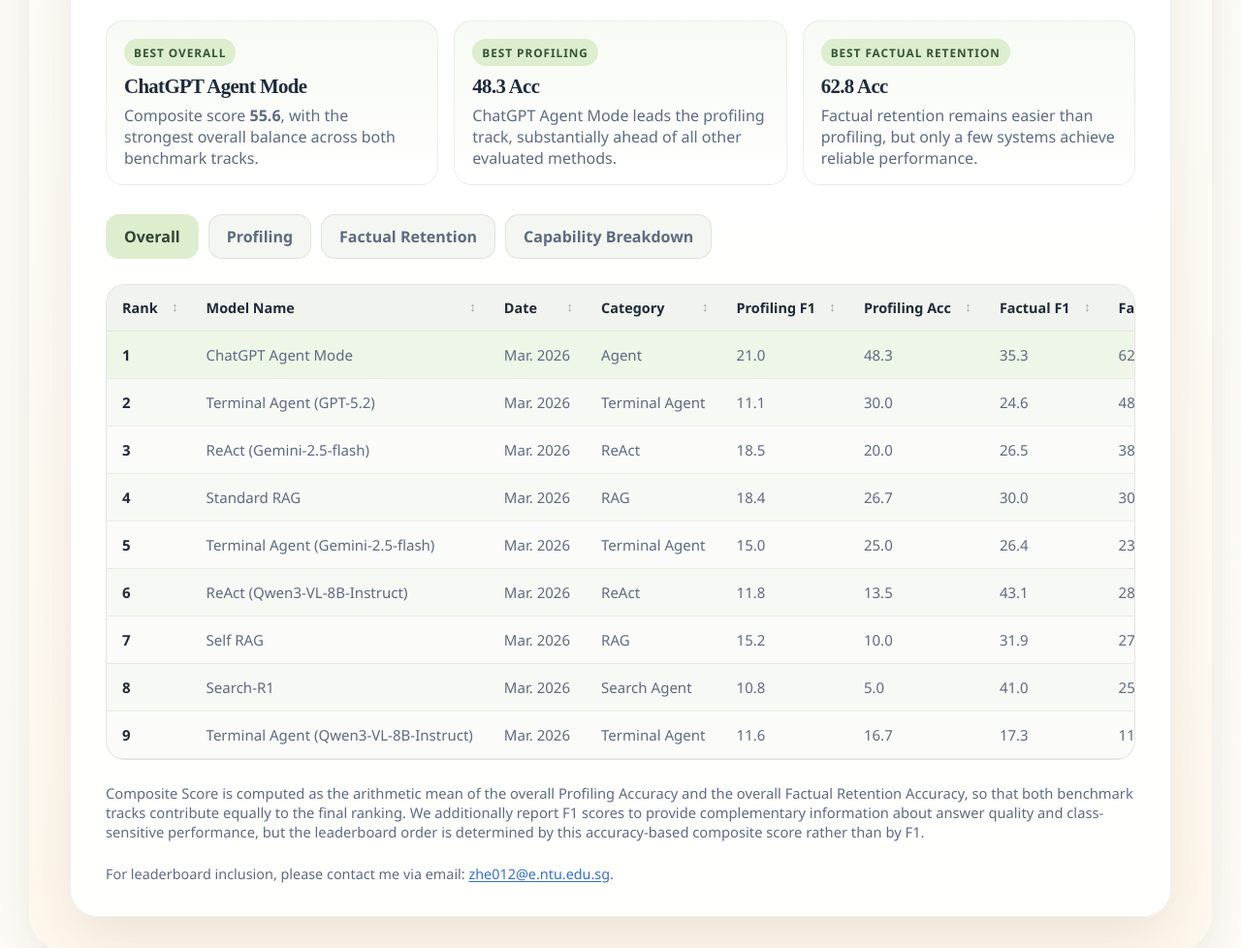
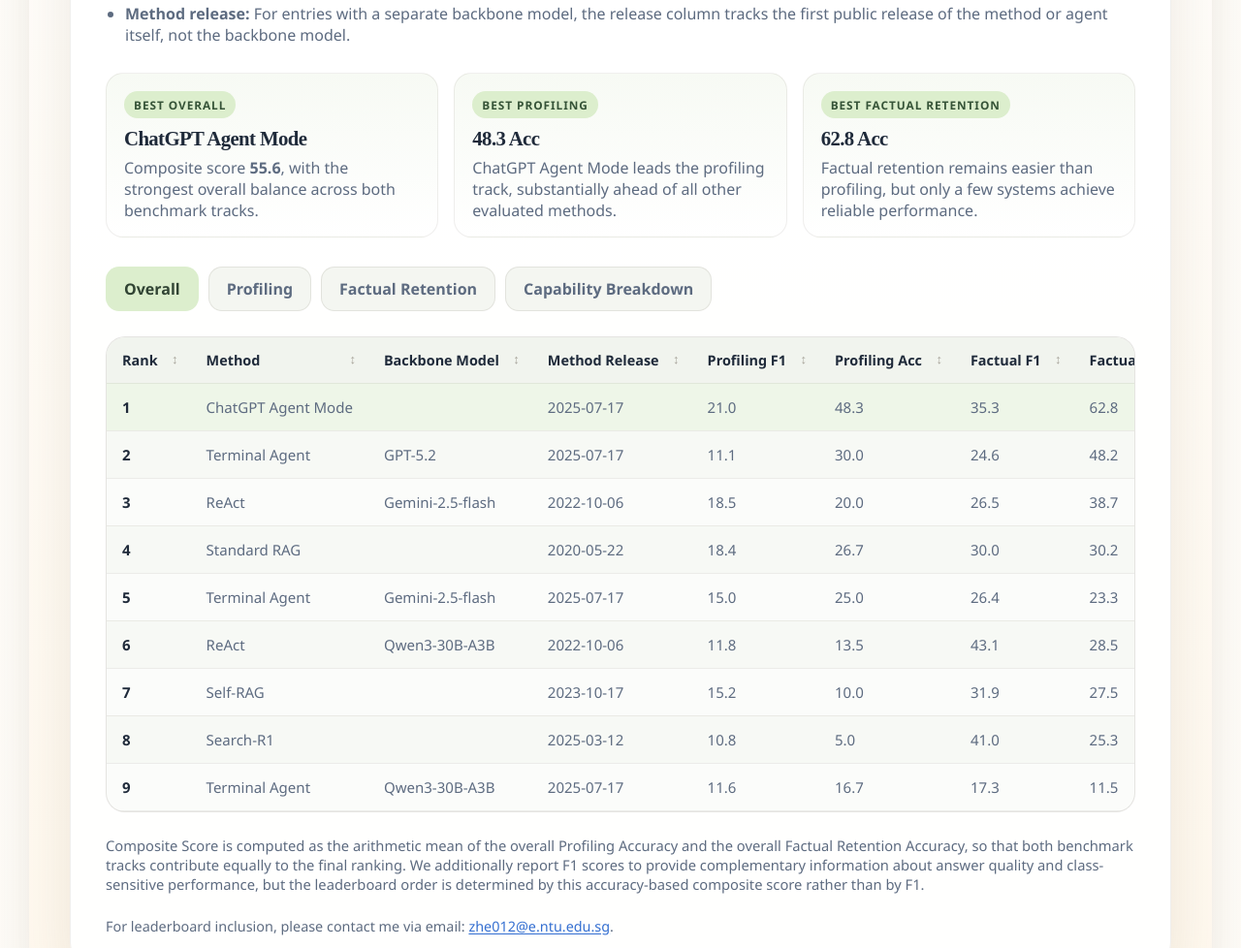
Before and after one commit to Savannah-yz/savannah-yz.github.io, a plain HTML site: page project_page/HippoCamp/index.html in a window 1280 px wide. Shown: the part 3715-4693 px from the top of the page at 97% size. Drawn offline with Linux system fonts and the light colour scheme.

Commit message:
Update HippoCamp leaderboard method metadata

```diff
--- a/project_page/HippoCamp/index.html
+++ b/project_page/HippoCamp/index.html
@@ -236,6 +236,7 @@
               <li><strong>Three user environments:</strong> Scores are averaged across Bei, Adam, and Victoria.</li>
               <li><strong>Composite score:</strong> The leaderboard score is the mean of overall profiling accuracy and overall factual-retention accuracy.</li>
               <li><strong>Fine-grained diagnosis:</strong> Capability-wise performance is further decomposed into search, perception, and reasoning.</li>
+              <li><strong>Method release:</strong> For entries with a separate backbone model, the release column tracks the first public release of the method or agent itself, not the backbone model.</li>
             </ul>
           </div>
 
@@ -271,9 +272,9 @@
                   <thead>
                     <tr>
                       <th>Rank</th>
-                      <th>Model Name</th>
-                      <th>Date</th>
-                      <th>Category</th>
+                      <th>Method</th>
+                      <th>Backbone Model</th>
+                      <th>Method Release</th>
                       <th>Profiling F1</th>
                       <th>Profiling Acc</th>
                       <th>Factual F1</th>
@@ -283,15 +284,15 @@
                     </tr>
                   </thead>
                   <tbody>
-                    <tr class="row--best"><td>1</td><td>ChatGPT Agent Mode</td><td>Mar. 2026</td><td>Agent</td><td>21.0</td><td>48.3</td><td>35.3</td><td>62.8</td><td class="leaderboard-score">55.6</td><td>Most balanced overall</td></tr>
-                    <tr><td>2</td><td>Terminal Agent (GPT-5.2)</td><td>Mar. 2026</td><td>Terminal Agent</td><td>11.1</td><td>30.0</td><td>24.6</td><td>48.2</td><td class="leaderboard-score">39.1</td><td>Strong factual retention</td></tr>
-                    <tr><td>3</td><td>ReAct (Gemini-2.5-flash)</td><td>Mar. 2026</td><td>ReAct</td><td>18.5</td><td>20.0</td><td>26.5</td><td>38.7</td><td class="leaderboard-score">29.4</td><td>Best ReAct variant</td></tr>
-                    <tr><td>4</td><td>Standard RAG</td><td>Mar. 2026</td><td>RAG</td><td>18.4</td><td>26.7</td><td>30.0</td><td>30.2</td><td class="leaderboard-score">28.5</td><td>Stable retrieval baseline</td></tr>
-                    <tr><td>5</td><td>Terminal Agent (Gemini-2.5-flash)</td><td>Mar. 2026</td><td>Terminal Agent</td><td>15.0</td><td>25.0</td><td>26.4</td><td>23.3</td><td class="leaderboard-score">24.2</td><td>Mid-tier across both tracks</td></tr>
-                    <tr><td>6</td><td>ReAct (Qwen3-VL-8B-Instruct)</td><td>Mar. 2026</td><td>ReAct</td><td>11.8</td><td>13.5</td><td>43.1</td><td>28.5</td><td class="leaderboard-score">21.0</td><td>High factual F1, low accuracy</td></tr>
-                    <tr><td>7</td><td>Self RAG</td><td>Mar. 2026</td><td>RAG</td><td>15.2</td><td>10.0</td><td>31.9</td><td>27.5</td><td class="leaderboard-score">18.8</td><td>Weak profile grounding</td></tr>
-                    <tr><td>8</td><td>Search-R1</td><td>Mar. 2026</td><td>Search Agent</td><td>10.8</td><td>5.0</td><td>41.0</td><td>25.3</td><td class="leaderboard-score">15.2</td><td>Search-heavy but weak inference</td></tr>
-                    <tr><td>9</td><td>Terminal Agent (Qwen3-VL-8B-Instruct)</td><td>Mar. 2026</td><td>Terminal Agent</td><td>11.6</td><td>16.7</td><td>17.3</td><td>11.5</td><td class="leaderboard-score">14.1</td><td>Lowest overall factual accuracy</td></tr>
+                    <tr class="row--best"><td>1</td><td>ChatGPT Agent Mode</td><td></td><td>2025-07-17</td><td>21.0</td><td>48.3</td><td>35.3</td><td>62.8</td><td class="leaderboard-score">55.6</td><td>Most balanced overall</td></tr>
+                    <tr><td>2</td><td>Terminal Agent</td><td>GPT-5.2</td><td>2025-07-17</td><td>11.1</td><td>30.0</td><td>24.6</td><td>48.2</td><td class="leaderboard-score">39.1</td><td>Strong factual retention</td></tr>
+                    <tr><td>3</td><td>ReAct</td><td>Gemini-2.5-flash</td><td>2022-10-06</td><td>18.5</td><td>20.0</td><td>26.5</td><td>38.7</td><td class="leaderboard-score">29.4</td><td>Best ReAct variant</td></tr>
+                    <tr><td>4</td><td>Standard RAG</td><td></td><td>2020-05-22</td><td>18.4</td><td>26.7</td><td>30.0</td><td>30.2</td><td class="leaderboard-score">28.5</td><td>Stable retrieval baseline</td></tr>
+                    <tr><td>5</td><td>Terminal Agent</td><td>Gemini-2.5-flash</td><td>2025-07-17</td><td>15.0</td><td>25.0</td><td>26.4</td><td>23.3</td><td class="leaderboard-score">24.2</td><td>Mid-tier across both tracks</td></tr>
+                    <tr><td>6</td><td>ReAct</td><td>Qwen3-30B-A3B</td><td>2022-10-06</td><td>11.8</td><td>13.5</td><td>43.1</td><td>28.5</td><td class="leaderboard-score">21.0</td><td>High factual F1, low accuracy</td></tr>
+                    <tr><td>7</td><td>Self-RAG</td><td></td><td>2023-10-17</td><td>15.2</td><td>10.0</td><td>31.9</td><td>27.5</td><td class="leaderboard-score">18.8</td><td>Weak profile grounding</td></tr>
+                    <tr><td>8</td><td>Search-R1</td><td></td><td>2025-03-12</td><td>10.8</td><td>5.0</td><td>41.0</td><td>25.3</td><td class="leaderboard-score">15.2</td><td>Search-heavy but weak inference</td></tr>
+                    <tr><td>9</td><td>Terminal Agent</td><td>Qwen3-30B-A3B</td><td>2025-07-17</td><td>11.6</td><td>16.7</td><td>17.3</td><td>11.5</td><td class="leaderboard-score">14.1</td><td>Lowest overall factual accuracy</td></tr>
                   </tbody>
                 </table>
               </div>
@@ -306,8 +307,9 @@
                   <thead>
                     <tr>
                       <th>Rank</th>
-                      <th>Model Name</th>
-                      <th>Date</th>
+                      <th>Method</th>
+                      <th>Backbone Model</th>
+                      <th>Method Release</th>
                       <th>Bei F1 / Acc</th>
                       <th>Adam F1 / Acc</th>
                       <th>Victoria F1 / Acc</th>
@@ -316,15 +318,15 @@
                     </tr>
                   </thead>
                   <tbody>
-                    <tr class="row--best"><td>1</td><td>ChatGPT Agent Mode</td><td>Mar. 2026</td><td>23.8 / 35.0</td><td>22.7 / 55.0</td><td>16.7 / 55.0</td><td>21.0</td><td class="leaderboard-score">48.3</td></tr>
-                    <tr><td>2</td><td>Terminal Agent (GPT-5.2)</td><td>Mar. 2026</td><td>8.1 / 15.0</td><td>14.9 / 45.0</td><td>10.5 / 30.0</td><td>11.1</td><td class="leaderboard-score">30.0</td></tr>
-                    <tr><td>3</td><td>Standard RAG</td><td>Mar. 2026</td><td>13.7 / 10.0</td><td>20.8 / 35.0</td><td>20.6 / 35.0</td><td>18.4</td><td class="leaderboard-score">26.7</td></tr>
-                    <tr><td>4</td><td>Terminal Agent (Gemini-2.5-flash)</td><td>Mar. 2026</td><td>9.0 / 5.0</td><td>17.0 / 45.0</td><td>19.0 / 25.0</td><td>15.0</td><td class="leaderboard-score">25.0</td></tr>
-                    <tr><td>5</td><td>ReAct (Gemini-2.5-flash)</td><td>Mar. 2026</td><td>13.7 / 10.0</td><td>21.4 / 25.0</td><td>20.5 / 25.0</td><td>18.5</td><td class="leaderboard-score">20.0</td></tr>
-                    <tr><td>6</td><td>Terminal Agent (Qwen3-VL-8B-Instruct)</td><td>Mar. 2026</td><td>5.4 / 0.0</td><td>16.3 / 25.0</td><td>13.2 / 25.0</td><td>11.6</td><td class="leaderboard-score">16.7</td></tr>
-                    <tr><td>7</td><td>ReAct (Qwen3-VL-8B-Instruct)</td><td>Mar. 2026</td><td>5.5 / 5.6</td><td>17.8 / 25.0</td><td>12.2 / 10.0</td><td>11.8</td><td class="leaderboard-score">13.5</td></tr>
-                    <tr><td>8</td><td>Self RAG</td><td>Mar. 2026</td><td>13.8 / 5.0</td><td>16.0 / 25.0</td><td>15.9 / 0.0</td><td>15.2</td><td class="leaderboard-score">10.0</td></tr>
-                    <tr><td>9</td><td>Search-R1</td><td>Mar. 2026</td><td>6.6 / 0.0</td><td>16.5 / 15.0</td><td>9.4 / 0.0</td><td>10.8</td><td class="leaderboard-score">5.0</td></tr>
+                    <tr class="row--best"><td>1</td><td>ChatGPT Agent Mode</td><td></td><td>2025-07-17</td><td>23.8 / 35.0</td><td>22.7 / 55.0</td><td>16.7 / 55.0</td><td>21.0</td><td class="leaderboard-score">48.3</td></tr>
+                    <tr><td>2</td><td>Terminal Agent</td><td>GPT-5.2</td><td>2025-07-17</td><td>8.1 / 15.0</td><td>14.9 / 45.0</td><td>10.5 / 30.0</td><td>11.1</td><td class="leaderboard-score">30.0</td></tr>
+                    <tr><td>3</td><td>Standard RAG</td><td></td><td>2020-05-22</td><td>13.7 / 10.0</td><td>20.8 / 35.0</td><td>20.6 / 35.0</td><td>18.4</td><td class="leaderboard-score">26.7</td></tr>
+                    <tr><td>4</td><td>Terminal Agent</td><td>Gemini-2.5-flash</td><td>2025-07-17</td><td>9.0 / 5.0</td><td>17.0 / 45.0</td><td>19.0 / 25.0</td><td>15.0</td><td class="leaderboard-score">25.0</td></tr>
+                    <tr><td>5</td><td>ReAct</td><td>Gemini-2.5-flash</td><td>2022-10-06</td><td>13.7 / 10.0</td><td>21.4 / 25.0</td><td>20.5 / 25.0</td><td>18.5</td><td class="leaderboard-score">20.0</td></tr>
+                    <tr><td>6</td><td>Terminal Agent</td><td>Qwen3-30B-A3B</td><td>2025-07-17</td><td>5.4 / 0.0</td><td>16.3 / 25.0</td><td>13.2 / 25.0</td><td>11.6</td><td class="leaderboard-score">16.7</td></tr>
+                    <tr><td>7</td><td>ReAct</td><td>Qwen3-30B-A3B</td><td>2022-10-06</td><td>5.5 / 5.6</td><td>17.8 / 25.0</td><td>12.2 / 10.0</td><td>11.8</td><td class="leaderboard-score">13.5</td></tr>
+                    <tr><td>8</td><td>Self-RAG</td><td></td><td>2023-10-17</td><td>13.8 / 5.0</td><td>16.0 / 25.0</td><td>15.9 / 0.0</td><td>15.2</td><td class="leaderboard-score">10.0</td></tr>
+                    <tr><td>9</td><td>Search-R1</td><td></td><td>2025-03-12</td><td>6.6 / 0.0</td><td>16.5 / 15.0</td><td>9.4 / 0.0</td><td>10.8</td><td class="leaderboard-score">5.0</td></tr>
                   </tbody>
                 </table>
               </div>
@@ -339,8 +341,9 @@
                   <thead>
                     <tr>
                       <th>Rank</th>
-                      <th>Model Name</th>
-                      <th>Date</th>
+                      <th>Method</th>
+                      <th>Backbone Model</th>
+                      <th>Method Release</th>
                       <th>Bei F1 / Acc</th>
                       <th>Adam F1 / Acc</th>
                       <th>Victoria F1 / Acc</th>
@@ -349,15 +352,15 @@
                     </tr>
                   </thead>
                   <tbody>
-                    <tr class="row--best"><td>1</td><td>ChatGPT Agent Mode</td><td>Mar. 2026</td><td>20.4 / 31.2</td><td>56.2 / 90.3</td><td>29.3 / 67.0</td><td>35.3</td><td class="leaderboard-score">62.8</td></tr>
-                    <tr><td>2</td><td>Terminal Agent (GPT-5.2)</td><td>Mar. 2026</td><td>13.0 / 29.8</td><td>31.6 / 59.2</td><td>29.0 / 55.7</td><td>24.6</td><td class="leaderboard-score">48.2</td></tr>
-                    <tr><td>3</td><td>ReAct (Gemini-2.5-flash)</td><td>Mar. 2026</td><td>26.9 / 24.2</td><td>35.7 / 55.3</td><td>17.0 / 36.4</td><td>26.5</td><td class="leaderboard-score">38.7</td></tr>
-                    <tr><td>4</td><td>Standard RAG</td><td>Mar. 2026</td><td>29.7 / 24.2</td><td>39.7 / 42.7</td><td>20.5 / 23.6</td><td>30.0</td><td class="leaderboard-score">30.2</td></tr>
-                    <tr><td>5</td><td>ReAct (Qwen3-VL-8B-Instruct)</td><td>Mar. 2026</td><td>42.4 / 26.1</td><td>60.4 / 37.9</td><td>26.5 / 21.7</td><td>43.1</td><td class="leaderboard-score">28.5</td></tr>
-                    <tr><td>6</td><td>Self RAG</td><td>Mar. 2026</td><td>33.9 / 26.1</td><td>41.5 / 38.8</td><td>20.2 / 17.7</td><td>31.9</td><td class="leaderboard-score">27.5</td></tr>
-                    <tr><td>7</td><td>Search-R1</td><td>Mar. 2026</td><td>38.7 / 23.7</td><td>58.0 / 28.2</td><td>26.4 / 24.1</td><td>41.0</td><td class="leaderboard-score">25.3</td></tr>
-                    <tr><td>8</td><td>Terminal Agent (Gemini-2.5-flash)</td><td>Mar. 2026</td><td>21.8 / 18.1</td><td>33.1 / 31.1</td><td>24.4 / 20.7</td><td>26.4</td><td class="leaderboard-score">23.3</td></tr>
-                    <tr><td>9</td><td>Terminal Agent (Qwen3-VL-8B-Instruct)</td><td>Mar. 2026</td><td>14.6 / 10.7</td><td>21.6 / 13.6</td><td>15.7 / 10.3</td><td>17.3</td><td class="leaderboard-score">11.5</td></tr>
+                    <tr class="row--best"><td>1</td><td>ChatGPT Agent Mode</td><td></td><td>2025-07-17</td><td>20.4 / 31.2</td><td>56.2 / 90.3</td><td>29.3 / 67.0</td><td>35.3</td><td class="leaderboard-score">62.8</td></tr>
+                    <tr><td>2</td><td>Terminal Agent</td><td>GPT-5.2</td><td>2025-07-17</td><td>13.0 / 29.8</td><td>31.6 / 59.2</td><td>29.0 / 55.7</td><td>24.6</td><td class="leaderboard-score">48.2</td></tr>
+                    <tr><td>3</td><td>ReAct</td><td>Gemini-2.5-flash</td><td>2022-10-06</td><td>26.9 / 24.2</td><td>35.7 / 55.3</td><td>17.0 / 36.4</td><td>26.5</td><td class="leaderboard-score">38.7</td></tr>
+                    <tr><td>4</td><td>Standard RAG</td><td></td><td>2020-05-22</td><td>29.7 / 24.2</td><td>39.7 / 42.7</td><td>20.5 / 23.6</td><td>30.0</td><td class="leaderboard-score">30.2</td></tr>
+                    <tr><td>5</td><td>ReAct</td><td>Qwen3-30B-A3B</td><td>2022-10-06</td><td>42.4 / 26.1</td><td>60.4 / 37.9</td><td>26.5 / 21.7</td><td>43.1</td><td class="leaderboard-score">28.5</td></tr>
+                    <tr><td>6</td><td>Self-RAG</td><td></td><td>2023-10-17</td><td>33.9 / 26.1</td><td>41.5 / 38.8</td><td>20.2 / 17.7</td><td>31.9</td><td class="leaderboard-score">27.5</td></tr>
+                    <tr><td>7</td><td>Search-R1</td><td></td><td>2025-03-12</td><td>38.7 / 23.7</td><td>58.0 / 28.2</td><td>26.4 / 24.1</td><td>41.0</td><td class="leaderboard-score">25.3</td></tr>
+                    <tr><td>8</td><td>Terminal Agent</td><td>Gemini-2.5-flash</td><td>2025-07-17</td><td>21.8 / 18.1</td><td>33.1 / 31.1</td><td>24.4 / 20.7</td><td>26.4</td><td class="leaderboard-score">23.3</td></tr>
+                    <tr><td>9</td><td>Terminal Agent</td><td>Qwen3-30B-A3B</td><td>2025-07-17</td><td>14.6 / 10.7</td><td>21.6 / 13.6</td><td>15.7 / 10.3</td><td>17.3</td><td class="leaderboard-score">11.5</td></tr>
                   </tbody>
                 </table>
               </div>
@@ -371,8 +374,9 @@
                 <table class="leaderboard-table">
                   <thead>
                     <tr>
-                      <th>Model Name</th>
-                      <th>Date</th>
+                      <th>Method</th>
+                      <th>Backbone Model</th>
+                      <th>Method Release</th>
                       <th>Profiling Search Acc</th>
                       <th>Profiling Perception Acc</th>
                       <th>Profiling Reasoning Acc</th>
@@ -382,15 +386,15 @@
                     </tr>
                   </thead>
                   <tbody>
-                    <tr class="row--best"><td>ChatGPT Agent Mode</td><td>Mar. 2026</td><td>56.5</td><td>28.5</td><td>55.8</td><td>49.1</td><td>55.5</td><td>33.8</td></tr>
-                    <tr><td>Terminal Agent (GPT-5.2)</td><td>Mar. 2026</td><td>46.3</td><td>27.3</td><td>44.1</td><td>27.2</td><td>29.7</td><td>36.4</td></tr>
-                    <tr><td>ReAct (Gemini-2.5-flash)</td><td>Mar. 2026</td><td>34.9</td><td>20.4</td><td>33.0</td><td>19.1</td><td>23.4</td><td>14.8</td></tr>
-                    <tr><td>Search-R1</td><td>Mar. 2026</td><td>24.9</td><td>15.7</td><td>25.8</td><td>3.8</td><td>7.2</td><td>3.9</td></tr>
-                    <tr><td>Standard RAG</td><td>Mar. 2026</td><td>26.2</td><td>13.8</td><td>25.5</td><td>26.2</td><td>28.7</td><td>19.1</td></tr>
-                    <tr><td>Self RAG</td><td>Mar. 2026</td><td>23.1</td><td>13.2</td><td>22.4</td><td>8.9</td><td>12.2</td><td>7.0</td></tr>
-                    <tr><td>Terminal Agent (Gemini-2.5-flash)</td><td>Mar. 2026</td><td>21.0</td><td>13.7</td><td>21.1</td><td>23.3</td><td>24.7</td><td>17.2</td></tr>
-                    <tr><td>ReAct (Qwen3-VL-8B-Instruct)</td><td>Mar. 2026</td><td>26.1</td><td>16.7</td><td>23.9</td><td>13.4</td><td>18.7</td><td>10.6</td></tr>
-                    <tr><td>Terminal Agent (Qwen3-VL-8B-Instruct)</td><td>Mar. 2026</td><td>11.1</td><td>5.7</td><td>11.4</td><td>18.6</td><td>24.2</td><td>12.2</td></tr>
+                    <tr class="row--best"><td>ChatGPT Agent Mode</td><td></td><td>2025-07-17</td><td>56.5</td><td>28.5</td><td>55.8</td><td>49.1</td><td>55.5</td><td>33.8</td></tr>
+                    <tr><td>Terminal Agent</td><td>GPT-5.2</td><td>2025-07-17</td><td>46.3</td><td>27.3</td><td>44.1</td><td>27.2</td><td>29.7</td><td>36.4</td></tr>
+                    <tr><td>ReAct</td><td>Gemini-2.5-flash</td><td>2022-10-06</td><td>34.9</td><td>20.4</td><td>33.0</td><td>19.1</td><td>23.4</td><td>14.8</td></tr>
+                    <tr><td>Search-R1</td><td></td><td>2025-03-12</td><td>24.9</td><td>15.7</td><td>25.8</td><td>3.8</td><td>7.2</td><td>3.9</td></tr>
+                    <tr><td>Standard RAG</td><td></td><td>2020-05-22</td><td>26.2</td><td>13.8</td><td>25.5</td><td>26.2</td><td>28.7</td><td>19.1</td></tr>
+                    <tr><td>Self-RAG</td><td></td><td>2023-10-17</td><td>23.1</td><td>13.2</td><td>22.4</td><td>8.9</td><td>12.2</td><td>7.0</td></tr>
+                    <tr><td>Terminal Agent</td><td>Gemini-2.5-flash</td><td>2025-07-17</td><td>21.0</td><td>13.7</td><td>21.1</td><td>23.3</td><td>24.7</td><td>17.2</td></tr>
+                    <tr><td>ReAct</td><td>Qwen3-30B-A3B</td><td>2022-10-06</td><td>26.1</td><td>16.7</td><td>23.9</td><td>13.4</td><td>18.7</td><td>10.6</td></tr>
+                    <tr><td>Terminal Agent</td><td>Qwen3-30B-A3B</td><td>2025-07-17</td><td>11.1</td><td>5.7</td><td>11.4</td><td>18.6</td><td>24.2</td><td>12.2</td></tr>
                   </tbody>
                 </table>
               </div>
```
